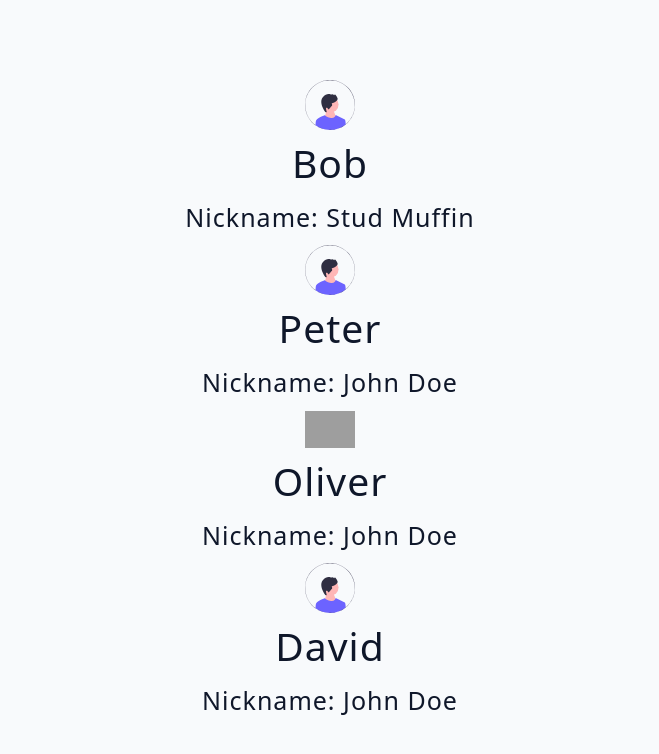
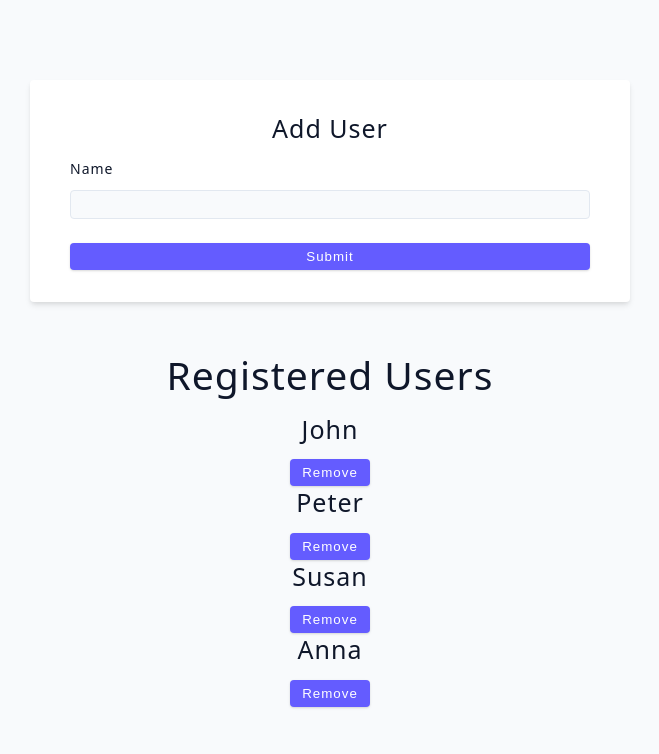
Before and after one commit to thisismairaj/CodingAddictAdvanced, a React (Vite) app: page / in a window 1280 px wide. Shown: the top 754 px of the page, without its empty margins (310-969 px from the left). Built offline with nearby package versions, Linux system fonts and the light colour scheme; grey boxes are pictures that could not be loaded.

Commit message:
problems

```diff
--- a/src/App.jsx
+++ b/src/App.jsx
@@ -1,9 +1,9 @@
-import List from "./tutorial/05-leverage-javascript/starter/List"
+import Input from "./tutorial/06-forms/starter/02-user-challenge"
 
 function App() {
   return (
     <div className="container">
-      <List />
+      <Input />
     </div>
   )
 }
--- a/src/tutorial/06-forms/starter/02-user-challenge.jsx
+++ b/src/tutorial/06-forms/starter/02-user-challenge.jsx
@@ -1,21 +1,59 @@
+import { useState } from "react"
+import { data } from "../../../data"
+
 const UserChallenge = () => {
+  const [name, setName] = useState("")
+  const [users, setUsers] = useState(data)
+
+  const handleSubmit = (e) => {
+    e.preventDefault()
+    if (!name) return
+
+    const fakeId = Date.now()
+
+    const newUser = { id: fakeId, name }
+    const updatedUsers = { ...users, newUser }
+    setUsers(updatedUsers)
+    setName("")
+  }
+
+  const removeUser = (id) => {
+    const updatedUsers = users.filter((person) => person.id !== id)
+    setUsers(updatedUsers)
+  }
   return (
     <div>
-      <form className='form'>
+      <form className="form" onSubmit={handleSubmit}>
         <h4>Add User</h4>
-        <div className='form-row'>
-          <label htmlFor='name' className='form-label'>
+        <div className="form-row">
+          <label htmlFor="name" className="form-label">
             name
           </label>
-          <input type='text' className='form-input' id='name' />
+          <input
+            type="text"
+            className="form-input"
+            id="name"
+            onChange={(e) => setName(e.target.value)}
+            value={name}
+          />
         </div>
 
-        <button type='submit' className='btn btn-block'>
+        <button type="submit" className="btn btn-block">
           submit
         </button>
       </form>
-      {/* render users below */}
+      <h2>Registered Users</h2>
+      {users.map((person, index) => {
+        return (
+          <div key={index}>
+            <h4>{person.name}</h4>
+            <button className="btn" onClick={() => removeUser(person.id)}>
+              Remove
+            </button>
+          </div>
+        )
+      })}
     </div>
-  );
-};
-export default UserChallenge;
+  )
+}
+export default UserChallenge
```
Also changed, not shown: src/tutorial/06-forms/starter/01-controlled-inputs.jsx (+49 -3 lines).
